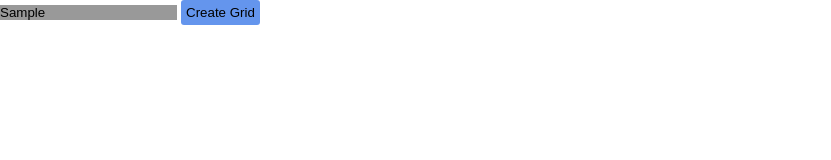
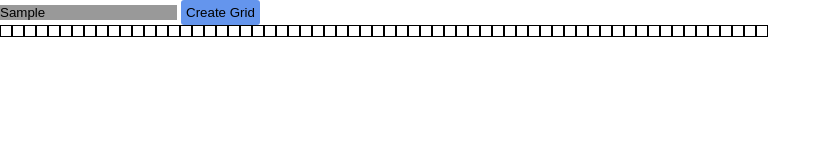
Before and after one commit to rjablon03/etch-a-sketch, a plain HTML site: page index.html in a window 1280 px wide. Both pictures are taken after typing "Sample" into the empty fields and a click on the button "Create Grid". Shown: the whole page, without its empty margins (0-831 px from the left). Drawn offline with Linux system fonts and the light colour scheme.

Commit message:
createGrid() function adds tiles to webpage. Hover property written but still trying to figure out how to make color change stay.

```diff
--- a/index.html
+++ b/index.html
@@ -5,11 +5,11 @@
     <meta name="viewport" content="width=device-width, initial-scale=1.0">
     <title>Etch-a-Sketch</title>
     <link rel="stylesheet" href="styles.css">
+    <script src="script.js"></script>
 </head>
 <body>
     <input class="text" type="text">
-    <button onclick="renderGrid()">Create Grid</button>
+    <button onclick="createGrid()">Create Grid</button>
     <div class="container"></div>
-    <script src="script.js"></script>
 </body>
 </html>
--- a/script.js
+++ b/script.js
@@ -1,10 +1,17 @@
-function renderGrid() {
+function createGrid() {
     const container = document.querySelector(".container");
-    const inputBox = document.querySelector(".text");
-    const tile = document.createElement("div");
-    tile.className = "tile";
 
-    for (let i = 0; i < parseInt(inputBox.textContent); i++) {
+    container.innerHTML = '';
+
+    for (let i = 0; i < 8*8; i++) {
+        const tile = document.createElement("div");
+        tile.classList.add("tile");
         container.appendChild(tile);
     }
 }
+
+document.querySelectorAll('.tile').forEach(tile => {
+    tile.addEventListener('mouseenter', () => {
+        tile.classList.add('hovered');
+    });
+});
--- a/styles.css
+++ b/styles.css
@@ -13,3 +13,18 @@ button {
     border-radius: 3px;
     background-color: cornflowerblue;
 }
+
+.container {
+    display: flex;
+}
+
+.tile {
+    height: 10px;
+    width: 10px;
+    border: 1px solid #000;
+    flex-shrink: 0;
+}
+
+.tile:hover{
+    background-color: blue;
+}
```
